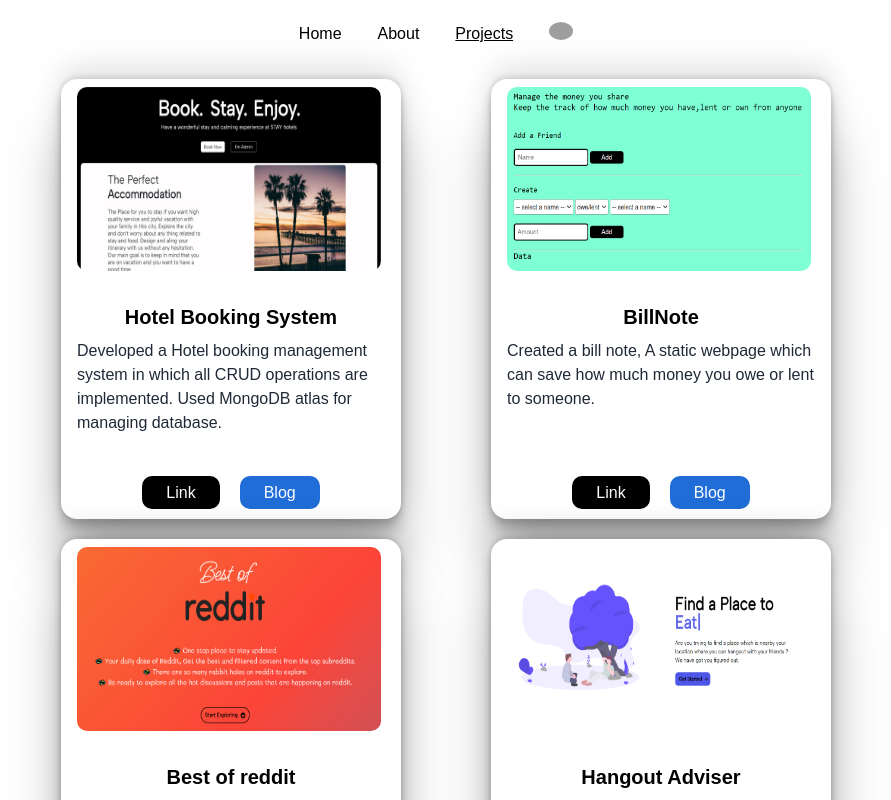
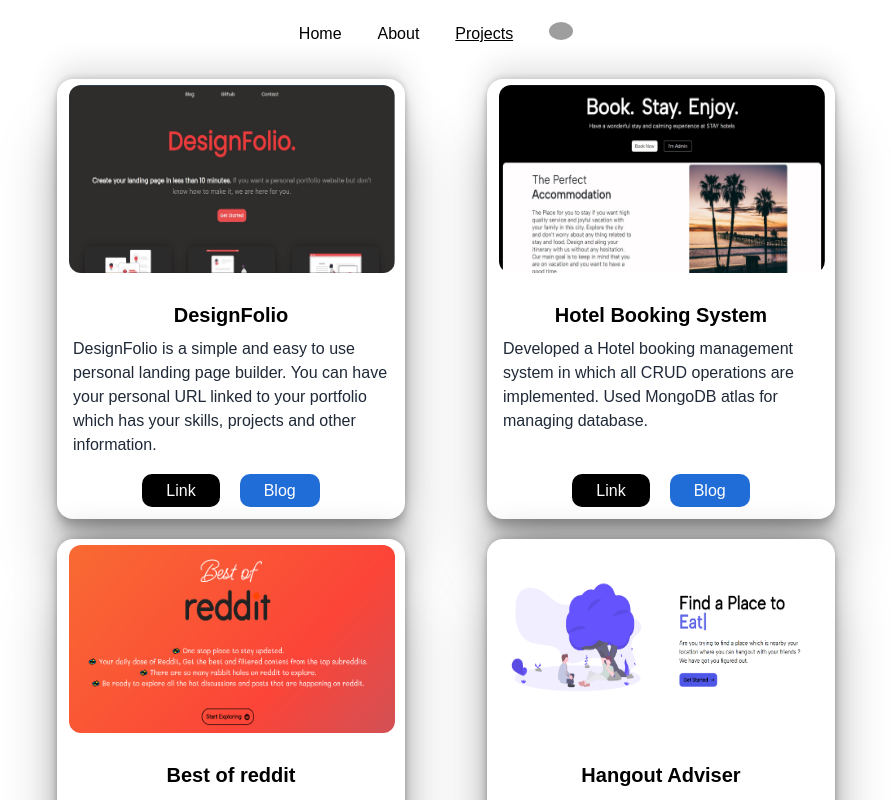
Before and after one commit to ishan249/my-portfolio, a React (Create React App) app: page /Projects in a window 1280 px wide. Shown: the top 800 px of the page, without its empty margins (194-1085 px from the left). Built offline with nearby package versions, Linux system fonts and the light colour scheme; grey boxes are pictures that could not be loaded.

Commit message:
new project added

```diff
--- a/src/App.js
+++ b/src/App.js
@@ -16,7 +16,6 @@ function App() {
         <Route path ="/Projects" element ={<Projects/>}/>
         <Route path = "/Blogs" element ={<Blogs/>}/>
         <Route path = "/Contact" element ={<Contact/>}/>
-
       </Routes>
       </BrowserRouter>
     </div>
--- a/src/components/Projects/ProjectInfo.js
+++ b/src/components/Projects/ProjectInfo.js
@@ -1,4 +1,4 @@
-
+import designFolioImage from "../../images/WhatsApp Image 2023-03-08 at 9.34.12 PM.jpeg";
 import hotelImage from "../../images/WhatsApp Image 2023-01-31 at 5.04.27 PM.jpeg";
 import redditImage from "../../images/Screenshot 2022-09-21 003210.png"
 import billImage from "../../images/Screenshot 2022-08-28 003248.png"
@@ -6,22 +6,20 @@ import hangoutImage from "../../images/Screenshot 2023-01-09 215150.png";
 const projectInfo = [
   {
     id:1,
+    imageUrl: designFolioImage,
+    ProjectTitle:"DesignFolio",
+    projectDescription: "DesignFolio is a simple and easy to use personal landing page builder. You can have your personal URL linked to your portfolio which has your skills, projects and other information.",
+    projectLink: "https://designfolio.onrender.com",
+    ProjectBlog: "https://ishanpatel.hashnode.dev/landing-page-builder-using-mern",
+  },
+  {
+    id:2,
     imageUrl: hotelImage,
     ProjectTitle:"Hotel Booking System",
     projectDescription: "Developed a Hotel booking management system in which all CRUD operations are implemented. Used MongoDB atlas for managing database.",
     projectLink: "https://hotel-booking-pi.vercel.app/",
     ProjectBlog: "https://ishanpatel.hashnode.dev/hotel-booking-system-with-express-js",
   },
-
-  {
-    id:2,
-    imageUrl: billImage,
-    ProjectTitle:"BillNote",
-    projectDescription: "Created a bill note, A static webpage which can save how much money you owe or lent to someone.",
-    projectLink: "https://ishan249.github.io/Billnotes/",
-    ProjectBlog: "https://ishanpatel.hashnode.dev/learn-javascript-dom",
-  },
-
   {
     id:3,
     imageUrl: redditImage,
--- a/src/components/Projects/Projects.css
+++ b/src/components/Projects/Projects.css
@@ -1,15 +1,15 @@
 .mainCard{
     box-shadow: rgba(0, 0, 0, 0.25) 0px 54px 55px, rgba(0, 0, 0, 0.12) 0px -12px 30px, rgba(0, 0, 0, 0.12) 0px 4px 6px, rgba(0, 0, 0, 0.17) 0px 12px 13px, rgba(0, 0, 0, 0.09) 0px -3px 5px;
     margin: 10px 14px;
-    width: 340px;
+    width: 348px;
     height: 440px;
     background-color: white;
 }
 .proImage{
     height: 200px;
-    width: 320px;
-    margin: 8px;
-    padding:8px;
+    width: 338px;
+    margin: 6px;
+    padding:6px;
     border-radius: 18px;
 }
 .linkBtn,.blogBtn{
```
Also changed, not shown: src/images/WhatsApp Image 2023-03-08 at 9.34.12 PM.jpeg (added).
